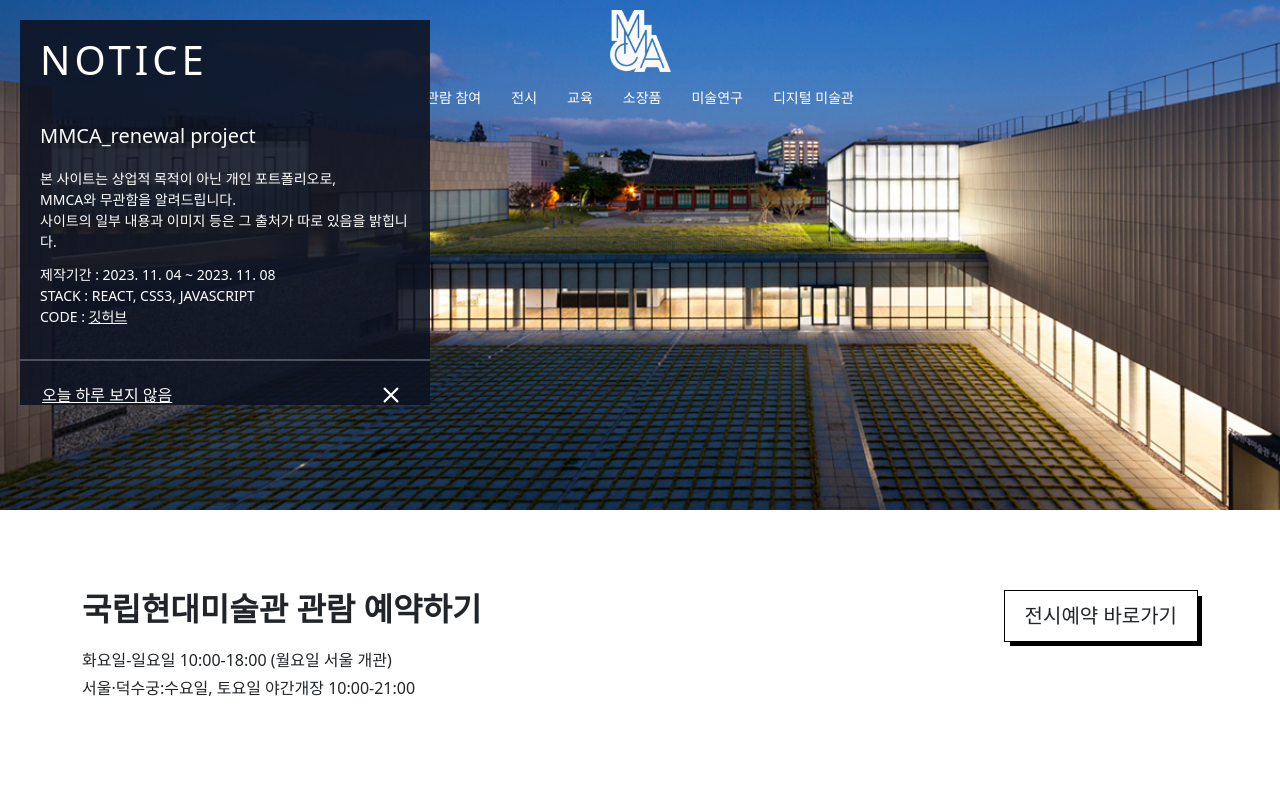
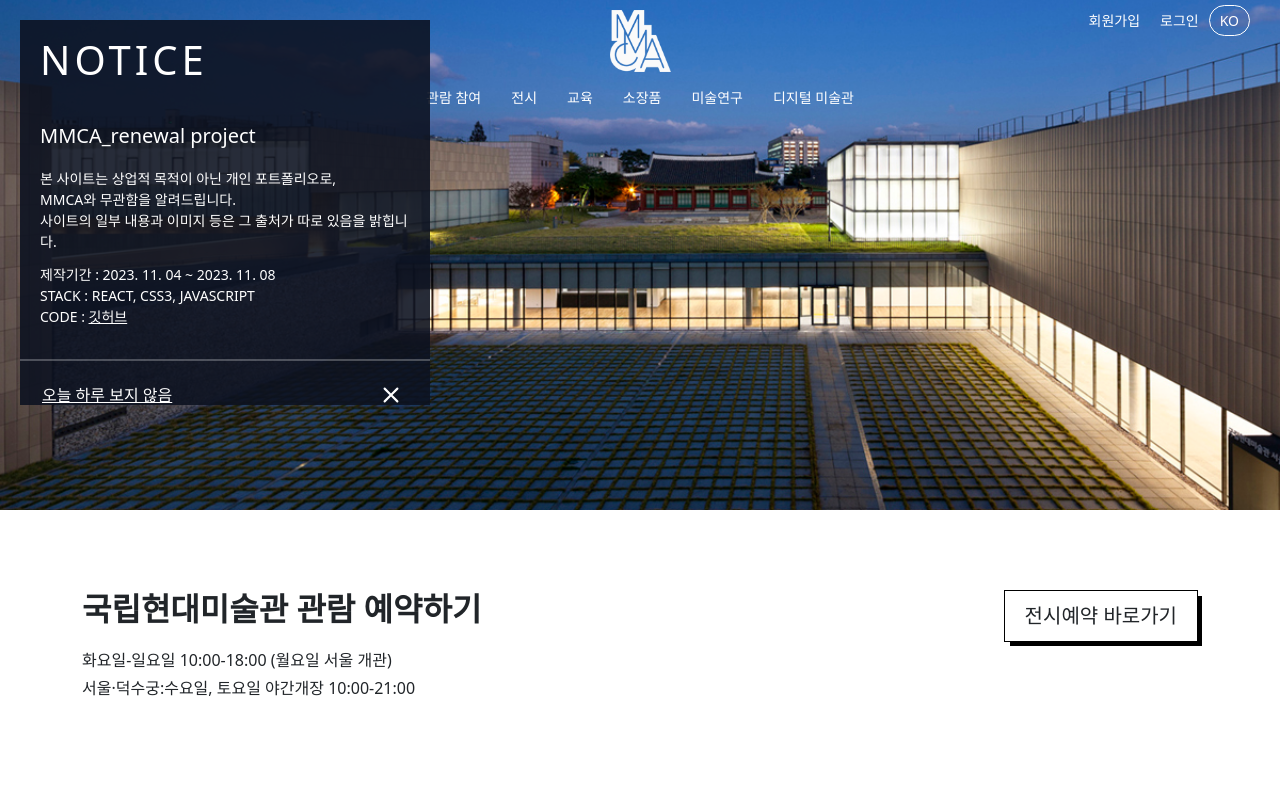
Before and after one commit to yurimeeee/MMCA_renewal, a React (Create React App) app: page /#/ in a window 1280 px wide. Shown: the top 800 px of the page. Built offline with nearby package versions, Linux system fonts and the light colour scheme.

Commit message:
[FEAT] css 수정

```diff
--- a/src/App.css
+++ b/src/App.css
@@ -108,25 +108,18 @@ section {
   position: relative;
   line-height: 35px;
 }
-/* .menu > ul {
-  line-height: 45px;
-} */
+
 .menu li {
   padding: 0 15px;
 }
 
 .menu ul .submenu {
-  /* position: absolute; */
-  /* top: 100%; */
   display: none;
-  /* left: 0; */
   transition: 0.5s;
-  /* width: 100vw; */
 }
 
 .menu > ul > li:hover .submenu {
   position: absolute;
-  /* top: 100%; */
   display: flex;
   justify-content: center;
   left: 50%;
@@ -139,15 +132,7 @@ section {
     padding: 0 7px;
   }
 }
-/* .m-menu-bg {
-  width: 100vw;
-  height: 100vh;
-  background: #ffffff;
-  position: absolute;
-  left: 0;
-  top: 0;
-  z-index: 100;
-} */
+
 .m-menu-bg.container {
   width: 100vw;
   height: 100vh;
@@ -161,11 +146,6 @@ section {
   left: 100%;
   transition: 0.5s;
 }
-/* .m-menu-bg.container.active {
-  display: block !important;
-  justify-content: start !important;
-  left: 0 !important;
-} */
 
 .m-menu {
   font-size: 20px;
@@ -192,17 +172,82 @@ section {
   display: none;
   font-weight: 400;
 }
+.menu-inner {
+  height: calc(100vh - 200px);
+  display: flex;
+  flex-direction: column;
+  justify-content: space-between;
+}
 .m-menu .m-submenu.active {
   display: block !important;
   margin-left: 30px;
   font-size: 20px;
 }
-
+.m-login-signup a {
+  margin: 5px 10px;
+}
+.m-language {
+  border: 1px solid #000000;
+  border-radius: 20px;
+  padding: 5px 10px;
+}
+.login-signup {
+  color: #fff;
+  font-size: 14px;
+  position: absolute;
+  top: 10px;
+  right: 30px;
+  white-space: nowrap;
+}
+.login-signup a {
+  padding: 5px 10px;
+}
+.header.sticky .nav-wrap {
+  display: flex;
+  gap: 40px;
+}
+.header.sticky .login-signup {
+  position: relative;
+  top: 0;
+  right: 0;
+  line-height: 55px;
+}
 .menu-wrap {
-  /* display: inline-block; */
   position: absolute;
   right: 0;
   top: 0;
+}
+.language {
+  border: 1px solid #fff;
+  border-radius: 20px;
+  padding: 2px 5px;
+}
+.search {
+  background: #f2f2f2;
+  width: 70%;
+  margin: 30px auto;
+  padding: 10px 0;
+}
+.search input {
+  width: 80%;
+  border: none;
+  background: none;
+}
+.search button {
+  color: #000000;
+}
+
+@media (max-width: 768px) {
+  header .container {
+    max-width: 740px;
+  }
+  .menu li {
+    padding: 0 8px;
+  }
+  .header.sticky .nav-wrap {
+    display: flex;
+    gap: 30px;
+  }
 }
 .home-img {
   background: url(../public/images/home-001.jpg) no-repeat center/cover;
--- a/src/components/Nav.js
+++ b/src/components/Nav.js
@@ -1,6 +1,6 @@
 import React, { useEffect, useState, useRef } from "react";
 import { Link } from "react-router-dom";
-import { Plus, X } from "react-bootstrap-icons";
+import { Plus, X, Search } from "react-bootstrap-icons";
 
 const Nav = () => {
   const [isMobile, setIsMobile] = useState(false);
@@ -53,6 +53,7 @@ const Nav = () => {
                 <X size={40} />
               </button>
             </div>
+            <div className="menu-inner">
               <nav className="m-menu">
                 <ul>
                   <li onClick={() => toggleSubMenu("관람 참여")}>
@@ -140,11 +141,32 @@ const Nav = () => {
                   </li>
                 </ul>
               </nav>
+              <div>
+                <form className="search">
+                  <label className="hidden"></label>
+                  <input></input>
+                  <button>
+                    <Search size={24} />
+                  </button>
+                </form>
+                <span className="m-login-signup">
+                  <a href="" className="m-signup">
+                    회원가입
+                  </a>
+                  <a href="" className="m-login">
+                    로그인
+                  </a>
+                  <a href="" className="m-language">
+                    KO
+                  </a>
+                </span>
               </div>
-          {/* )} */}
+            </div>
+          </div>
         </div>
       ) : (
         //pc, 테블릿 메뉴 구성
+        <div className="nav-wrap">
           <nav className="menu">
             <ul>
               <li>
@@ -196,6 +218,18 @@ const Nav = () => {
               </li>
             </ul>
           </nav>
+          <span className="login-signup">
+            <a href="" className="signup">
+              회원가입
+            </a>
+            <a href="" className="login">
+              로그인
+            </a>
+            <a href="" className="language">
+              KO
+            </a>
+          </span>
+        </div>
       )}
     </div>
   );
```
Lines whose indentation alone changed are shown as unchanged.
